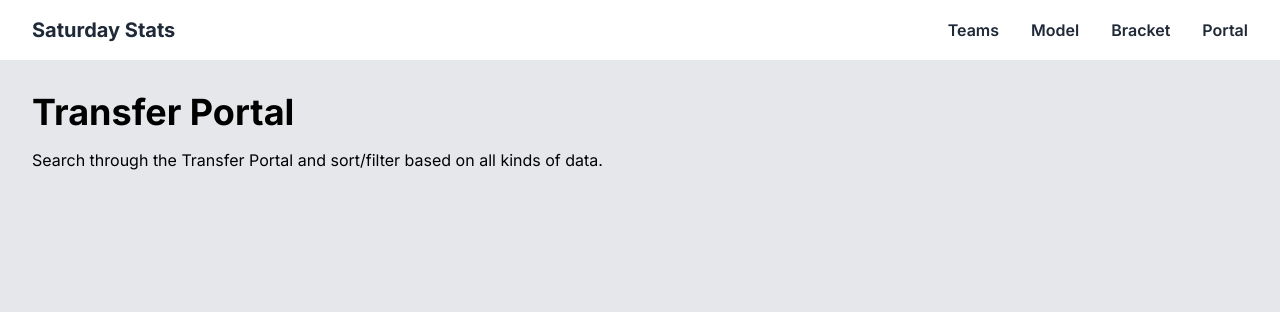
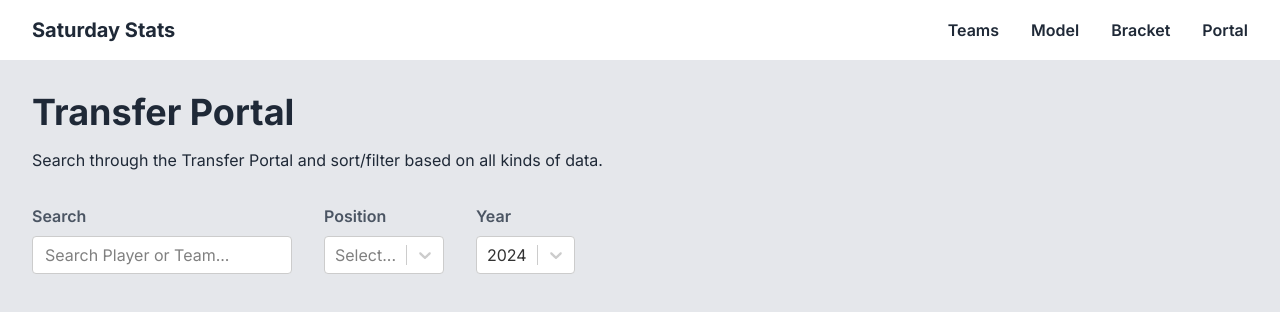
Before and after one commit to hwyatt/the-best-cfb-model, a Next.js app: page /portal in a window 1280 px wide. Shown: the top 312 px of the page. Built offline with nearby package versions, Linux system fonts and the light colour scheme; no server answers.

Commit message:
init portal table

```diff
--- a/src/app/globals.css
+++ b/src/app/globals.css
@@ -41,3 +41,13 @@
   border-radius: 0;
   background: #b0b0b0;
 }
+
+.playerTeamSearch:focus {
+  border-color: #2684ff !important;
+  outline: none !important;
+  box-shadow: 0 0 0 1px #2684ff !important;
+}
+
+.playerTeamSearch::placeholder {
+  color: hsl(0, 0%, 50%);
+}
--- a/src/app/portal/page.tsx
+++ b/src/app/portal/page.tsx
@@ -1,40 +1,110 @@
 "use client";
-import { useEffect, useState } from "react";
+import { useEffect, useId, useState } from "react";
+import DataTable from "react-data-table-component";
+import SeasonSelect from "../components/SeasonSelect";
+import Select from "react-select";
 
 interface YearOption {
   label: string;
   value: string;
 }
 
+interface PositionOption {
+  label: string;
+  value: string;
+}
+
+const getDate = (stringDate: string) => {
+  const originalDate = new Date(stringDate);
+  return originalDate.toLocaleDateString();
+};
+
 export default function Portal() {
   const [data, setData] = useState([]);
   const [year, setYear] = useState("");
   const [yearOpts, setYearOpts] = useState<YearOption[]>([]);
+  const [searchTerm, setSearchTerm] = useState("");
+  // const [positionOptions, setPositionOptions] = useState<PositionOption[]>([]);
+  // const [selectedPosition, setSelectedPosition] =
+  //   useState<PositionOption | null>(null);
+  // const [filteredPosData, setFilteredPosData] = useState([]);
 
-  const handleGetData = async () => {
-    if (year) {
-      const getPortal = await fetch(`/api/portal?year=${year}`);
-      const portalData = await getPortal.json();
-      setData(portalData);
-    }
+  const [isHovered, setIsHovered] = useState(false);
+
+  const handleMouseEnter = () => {
+    setIsHovered(true);
+  };
+
+  const handleMouseLeave = () => {
+    setIsHovered(false);
+  };
+
+  const filteredData = data.filter((row: any) => {
+    // Adjust the conditions based on the fields you want to search
+    const fullName = `${row.firstName} ${row.lastName}`.toLowerCase();
+
+    return (
+      fullName.includes(searchTerm.toLowerCase()) ||
+      row.origin.toLowerCase().includes(searchTerm.toLowerCase()) ||
+      (row.destination !== null &&
+        row.destination.toLowerCase().includes(searchTerm.toLowerCase()))
+    );
+  });
+
+  const columns = [
+    {
+      name: "Name",
+      cell: (row: any) => (
+        <div>
+          {row.firstName} {row.lastName}
+        </div>
+      ),
+    },
+    {
+      name: "Position",
+      selector: (row: any) => row.position,
+      sortable: true,
+    },
+    {
+      name: "Stars",
+      selector: (row: any) => (row.stars !== null ? row.stars : "-"),
+      sortable: true,
+    },
+    {
+      name: "Rating",
+      cell: (row: any) => (row.rating !== null ? row.rating : "-"),
+      sortable: true,
+    },
+    {
+      name: "Transfer Date",
+      cell: (row: any) => getDate(row.transferDate),
+      sortable: true,
+    },
+    {
+      name: "Origin",
+      selector: (row: any) => row.origin,
+    },
+    {
+      name: "Destination",
+      selector: (row: any) =>
+        row.destination !== null ? row.destination : "?",
+    },
+    {
+      name: "Eligibility",
+      selector: (row: any) => row.eligibility,
+    },
+  ];
+
+  const handleSearch = (searchTerm: string) => {
+    setSearchTerm(searchTerm);
   };
 
   useEffect(() => {
-    const currentDate = new Date();
-    const currentMonth = currentDate.getMonth();
-
-    // If we are not yet in August of the current year, set the current football year to the previous year
-    const currentYear =
-      currentMonth >= 7
-        ? currentDate.getFullYear()
-        : currentDate.getFullYear() - 1;
+    const currentYear = new Date().getFullYear();
 
     setYear(currentYear.toString());
 
-    const years = Array.from(
-      { length: 100 },
-      (_, index) => currentYear - index
-    );
+    const years = Array.from({ length: 4 }, (_, index) => currentYear - index);
     const formattedYears = years.map((year) => ({
       value: year.toString(),
       label: year.toString(),
@@ -43,20 +113,124 @@ export default function Portal() {
     setYearOpts(formattedYears);
   }, []);
 
+  // useEffect(() => {
+  //   const updatedFilteredData = selectedPosition
+  //     ? data.filter(
+  //         (row: any) =>
+  //           row.position === selectedPosition.value &&
+  //           (row.firstName.toLowerCase().includes(searchTerm.toLowerCase()) ||
+  //             row.lastName.toLowerCase().includes(searchTerm.toLowerCase()) ||
+  //             row.origin.toLowerCase().includes(searchTerm.toLowerCase()) ||
+  //             (row.destination !== null &&
+  //               row.destination
+  //                 .toLowerCase()
+  //                 .includes(searchTerm.toLowerCase())))
+  //       )
+  //     : data;
+
+  //   setFilteredPosData(updatedFilteredData);
+  // }, [data, selectedPosition, searchTerm]);
+
   useEffect(() => {
-    // Use another useEffect to call handleGetData when the year changes
+    const handleGetData = async () => {
+      if (year) {
+        const getPortal = await fetch(`/api/portal?year=${year}`);
+        const portalData = await getPortal.json();
+
+        // Sort the data by transferDate in descending order
+        const sortedData = portalData.sort((a: any, b: any) => {
+          const dateA = new Date(a.transferDate).getTime();
+          const dateB = new Date(b.transferDate).getTime();
+          return dateB - dateA;
+        });
+
+        setData(sortedData);
+      }
+    };
+
     handleGetData();
   }, [year]);
+
+  const handleYearChange = async (year: any) => {
+    setYear(year.value);
+  };
+
+  // const handlePositionFilter = (selectedOption: PositionOption | null) => {
+  //   setSelectedPosition(selectedOption);
+
+  //   // If selectedOption is null, clear the filter
+  //   if (!selectedOption) {
+  //     setFilteredPosData(filteredData);
+  //   } else {
+  //     // Filter the data based on the selected position and search term
+  //     const filteredPosData = filteredData.filter(
+  //       (row: any) =>
+  //         row.position === selectedOption.value &&
+  //         (row.firstName.toLowerCase().includes(searchTerm.toLowerCase()) ||
+  //           row.lastName.toLowerCase().includes(searchTerm.toLowerCase()) ||
+  //           row.origin.toLowerCase().includes(searchTerm.toLowerCase()) ||
+  //           (row.destination !== null &&
+  //             row.destination.toLowerCase().includes(searchTerm.toLowerCase())))
+  //     );
+  //     setFilteredPosData(filteredPosData);
+  //   }
+  // };
 
   return (
     <div className="flex flex-col gap-8">
       <div className="flex flex-col gap-4">
-        <h1 className="text-4xl font-bold">Transfer Portal</h1>
-        <p>
+        <h1 className="text-4xl font-bold text-gray-800">Transfer Portal</h1>
+        <p className="text-gray-800">
           Search through the Transfer Portal and sort/filter based on all kinds
           of data.
         </p>
       </div>
+      <div className="flex gap-8">
+        <div className="flex flex-col gap-2">
+          <label className="font-semibold text-gray-600">Search</label>
+          <input
+            type="text"
+            placeholder="Search Player or Team..."
+            value={searchTerm}
+            onChange={(e) => handleSearch(e.target.value)}
+            onMouseEnter={handleMouseEnter}
+            onMouseLeave={handleMouseLeave}
+            className="playerTeamSearch rounded transition-all duration-100 py-1.5 px-3"
+            style={{
+              borderColor: `${
+                isHovered ? "hsl(0, 0%, 70%)" : "hsl(0, 0%, 80%)"
+              }`,
+              borderWidth: "1px",
+            }}
+          />
+        </div>
+        <div className="flex flex-col gap-2">
+          <label className="font-semibold text-gray-600">Position</label>
+          <Select
+            // value={selectedPosition} // Set the initial value as needed
+            // options={positionOptions}
+            // onChange={(selectedOption) => handlePositionFilter(selectedOption)}
+            className="z-30"
+            instanceId={useId()}
+          />
+        </div>
+        <div className="flex flex-col gap-2">
+          <label className="font-semibold text-gray-600">Year</label>
+          <SeasonSelect
+            yearOpts={yearOpts}
+            year={year}
+            handleYearChange={handleYearChange}
+          />
+        </div>
+      </div>
+      {filteredData.length > 0 && (
+        <DataTable
+          columns={columns}
+          data={filteredData}
+          pagination
+          fixedHeader
+        />
+      )}
     </div>
   );
 }
```
Also changed, not shown: package.json (+4 -3 lines), 1 other file (tests, documents, lock files or other folders). Lines whose indentation alone changed are shown as unchanged.
